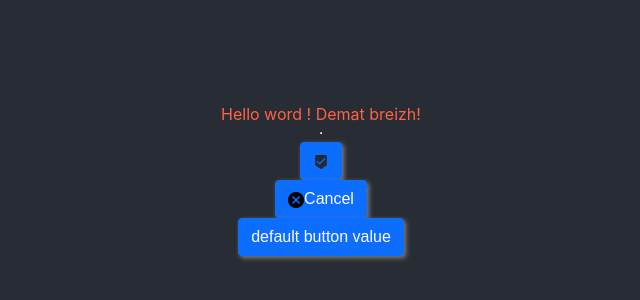
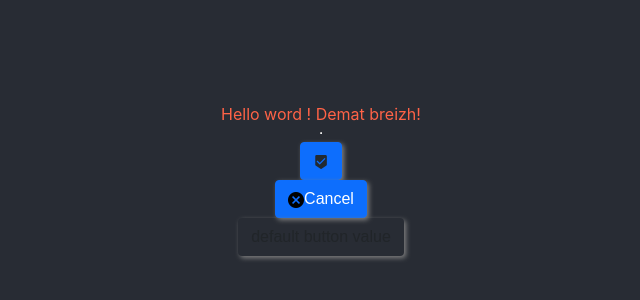
Before and after one commit to ffayel/2021_09_13_tjs, a React (Create React App) app: page / in a window 1280 px wide. Shown: the part 220-520 px from the top of the page, without its empty margins (319-959 px from the left). Built offline with nearby package versions, Linux system fonts and the light colour scheme.

Commit message:
add classColor props

```diff
--- a/src/App/App.tsx
+++ b/src/App/App.tsx
@@ -8,10 +8,10 @@ function App() {
     <div className="App">
       Hello word ! Demat breizh!
       <hr/>
-      <Button bgcolor="skyblue" >
+      <Button bgcolor="skyblue" classColor="primary">
         <img src="/img/ok.png" alt="ok"/>
       </Button>
-      <Button bgcolor="skyblue" >
+      <Button bgcolor="skyblue" classColor="primary">
         <img src="/img/cancel.png" alt="cancel"/>
         Cancel
       </Button>
--- a/src/App/components/Button/Button.js
+++ b/src/App/components/Button/Button.js
@@ -5,12 +5,13 @@ import './Button.css'
 const Button=(props)=> {
     console.log(props);
     return (
-        <button className="Button Button-primary" type={props.type}>{props.children}</button>
+        <button className={props.classColor?'Button Button-primary':'Button'} type={props.type}>{props.children}</button>
     );
 }
 
 Button.propTypes={
     children:PropTypes.any.isRequired,
+    classColor: PropTypes.string,
 }
 Button.defaultProps={
     children: 'default button value',
```
